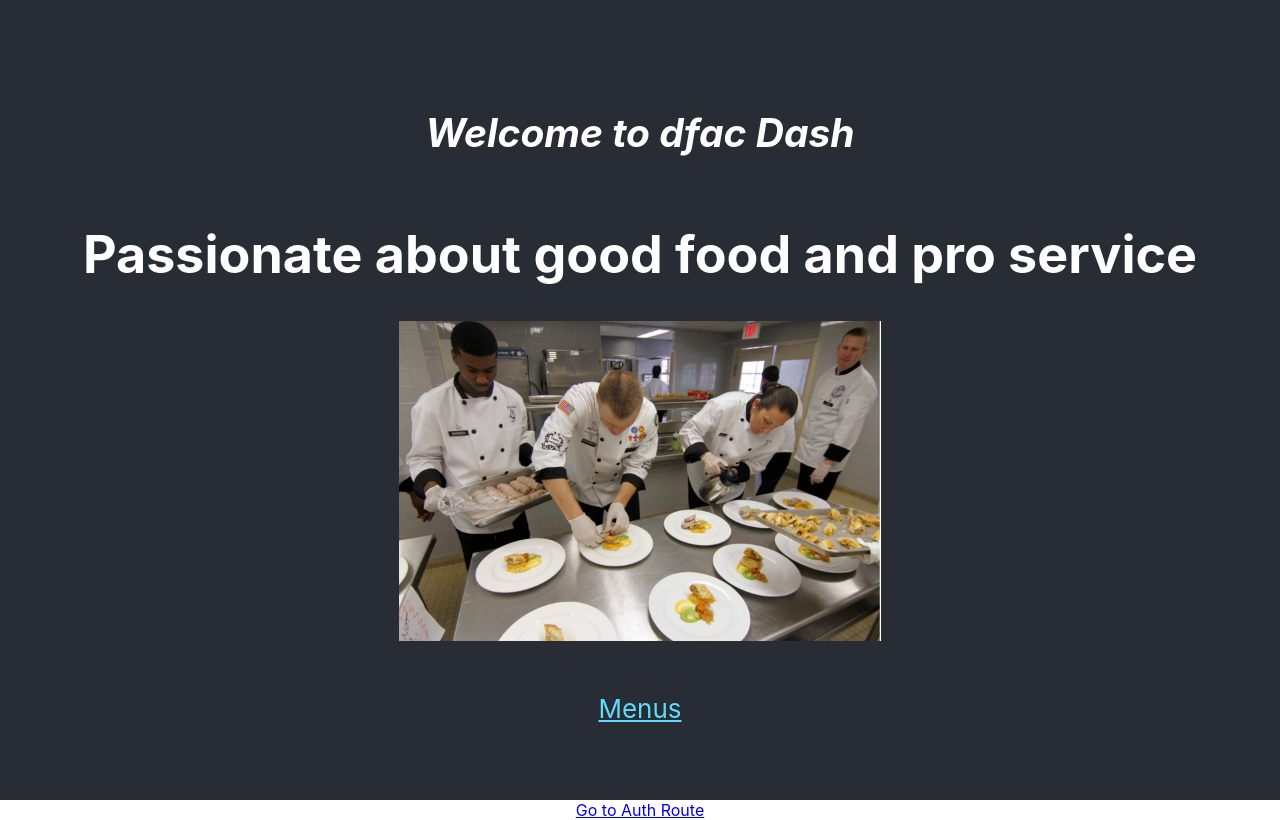
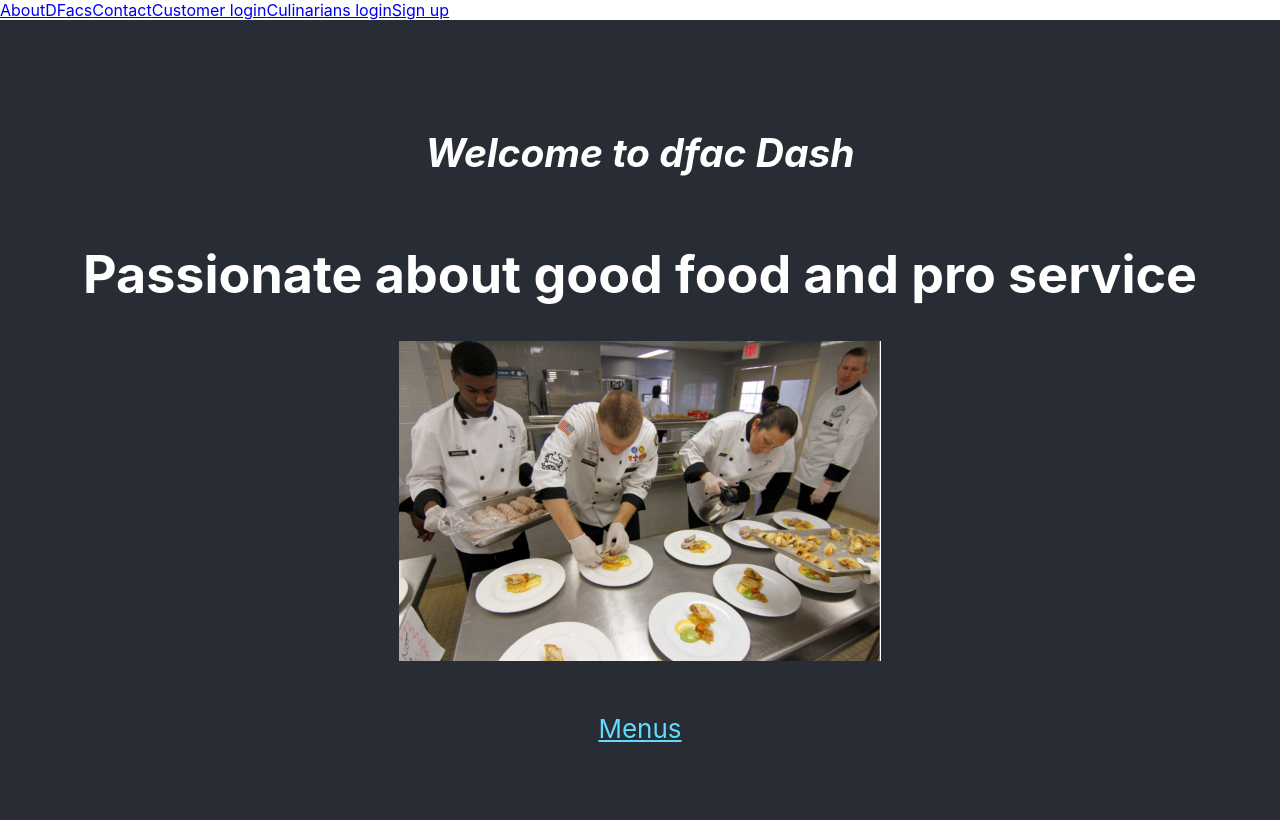
Before and after one commit to CrissyMichelle/ddFrontEnd, a React (Create React App) app: page / in a window 1280 px wide. Built offline with nearby package versions, Linux system fonts and the light colour scheme; no server answers.

Commit message:
started NavBar and HomeRoute components

```diff
--- a/src/App.js
+++ b/src/App.js
@@ -1,47 +1,22 @@
 import React from 'react';
 import './App.css';
-import culinaryImg from './images/culinary1.png';
-
 import { BrowserRouter as Router, Routes, Route, Link } from 'react-router-dom';
 import { AuthProvider, useAuth } from './components/AuthContext';
 import AuthRoute from './routes/AuthRoute';
+import NavBar from './components/NavBar';
+import HomeRoute from './routes/HomeRoute';
 
 function App() {
   return (
-    <div className="App">
-      <header className="App-header">
-        <h2><i>Welcome to dfac Dash</i></h2>
-        <h1>Passionate about good food and pro service</h1>
-        <img src={culinaryImg} className="App-logo" alt="logo" />
-        <p>
-        </p>
-        <a
-          className="App-link"
-          href="https://reactjs.org"
-          target="_blank"
-          rel="noopener noreferrer"
-        >
-          Menus
-        </a>
-      </header>
-      {/* <p>
-          <i>About DFACdash</i><br></br>
-
-          The meal prep program was started by a group of food service culinarians who
-          who wanted to solve the customer problem on Schofield Barracks of getting the
-          right meal with the right nutrition using a Soldier's meal card to supplement
-          their lifestyle.
-        </p> */}
-      <AuthProvider>
-        <Router>
-        <Link to="/auth/customer/login">Go to Auth Route</Link>
+    <AuthProvider>
+      <Router>
+          <NavBar />
           <Routes>
             <Route path="/auth/customer/login" element={<AuthRoute />} />
-
+            <Route path="/" element={<HomeRoute />} />
           </Routes>
         </Router>
       </AuthProvider>
-    </div>
   );
 }
 
--- /dev/null
+++ b/src/components/NavBar.js
@@ -0,0 +1,36 @@
+import React from "react";
+import { Link, useNavigate } from 'react-router-dom';
+import { useAuth } from "./AuthContext";
+
+function NavBar() {
+    const { isLoggedIn, currentUser, logout } = useAuth();
+    const navigate = useNavigate();
+
+    const handleLogout = () => {
+        logout();
+        navigate('/');
+    }
+
+    return (
+        <nav>
+            <Link to="/">About</Link>
+            <Link to="/auth/dfacs">DFacs</Link>
+            <Link to="/">Contact</Link>
+            {isLoggedIn ? (
+                <>
+                    <Link to="/profile">Profile</Link>
+                    <span>Welcome, {currentUser}</span>
+                    <button onClick={handleLogout}>Logout</button>
+                </>
+            ) : (
+                <>
+                    <Link to="/auth/customer/login">Customer login</Link>
+                    <Link to="/auth/92G/login">Culinarians login</Link>
+                    <Link to="/auth/register/customer">Sign up</Link>
+                </>
+            )}
+        </nav>
+    );
+}
+
+export default NavBar;
--- /dev/null
+++ b/src/routes/HomeRoute.css
@@ -0,0 +1,23 @@
+.Home {
+    text-align: center;
+}
+
+.Home-logo {
+  height: 40vmin;
+  pointer-events: none;
+}
+
+.Home-header {
+  background-color: #282c34;
+  min-height: 100vh;
+  display: flex;
+  flex-direction: column;
+  align-items: center;
+  justify-content: center;
+  font-size: calc(10px + 2vmin);
+  color: white;
+}
+
+.Home-link {
+  color: #61dafb;
+}
--- /dev/null
+++ b/src/routes/HomeRoute.js
@@ -0,0 +1,39 @@
+import React from 'react';
+import { useAuth } from '../components/AuthContext';
+import './HomeRoute.css';
+import culinaryImg from '../images/culinary1.png';
+
+function HomeRoute() {
+    const { isLoggedIn, currentUser } = useAuth();
+
+    return (
+        <div className="Home">
+            <header className="Home-header">
+                <h2><i>Welcome to dfac Dash</i></h2>
+                <h1>Passionate about good food and pro service</h1>
+                <img src={culinaryImg} className="Home-logo" alt="logo" />
+                <p>
+                </p>
+                <a
+                  className="Home-link"
+                  href="https://reactjs.org"
+                  target="_blank"
+                  rel="noopener noreferrer"
+                >
+                  Menus
+                </a>
+            </header>
+        </div>
+    );
+}
+
+  /* <p>
+          <i>About DFACdash</i><br></br>
+
+          The meal prep program was started by a group of food service culinarians who
+          who wanted to solve the customer problem on Schofield Barracks of getting the
+          right meal with the right nutrition using a Soldier's meal card to supplement
+          their lifestyle.
+    </p> */
+
+export default HomeRoute;
```
